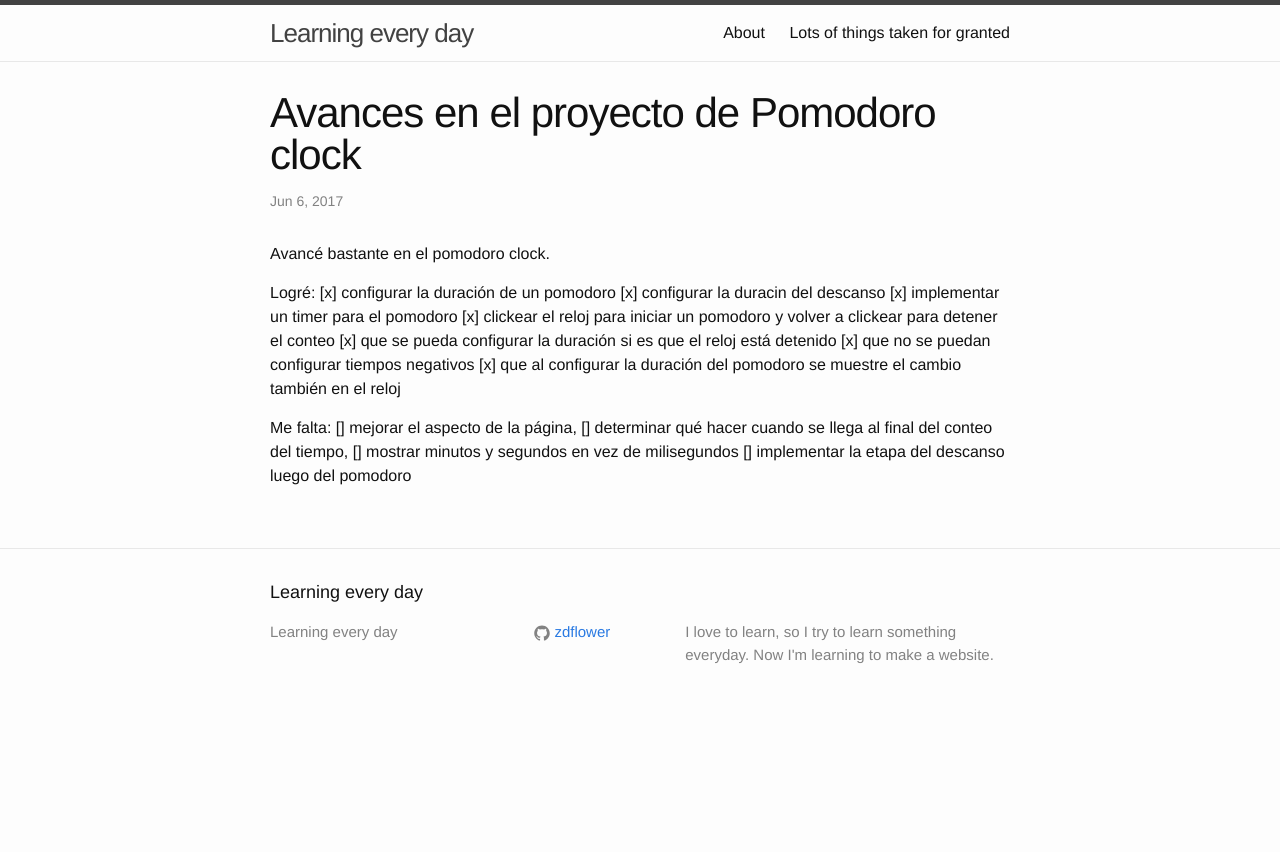
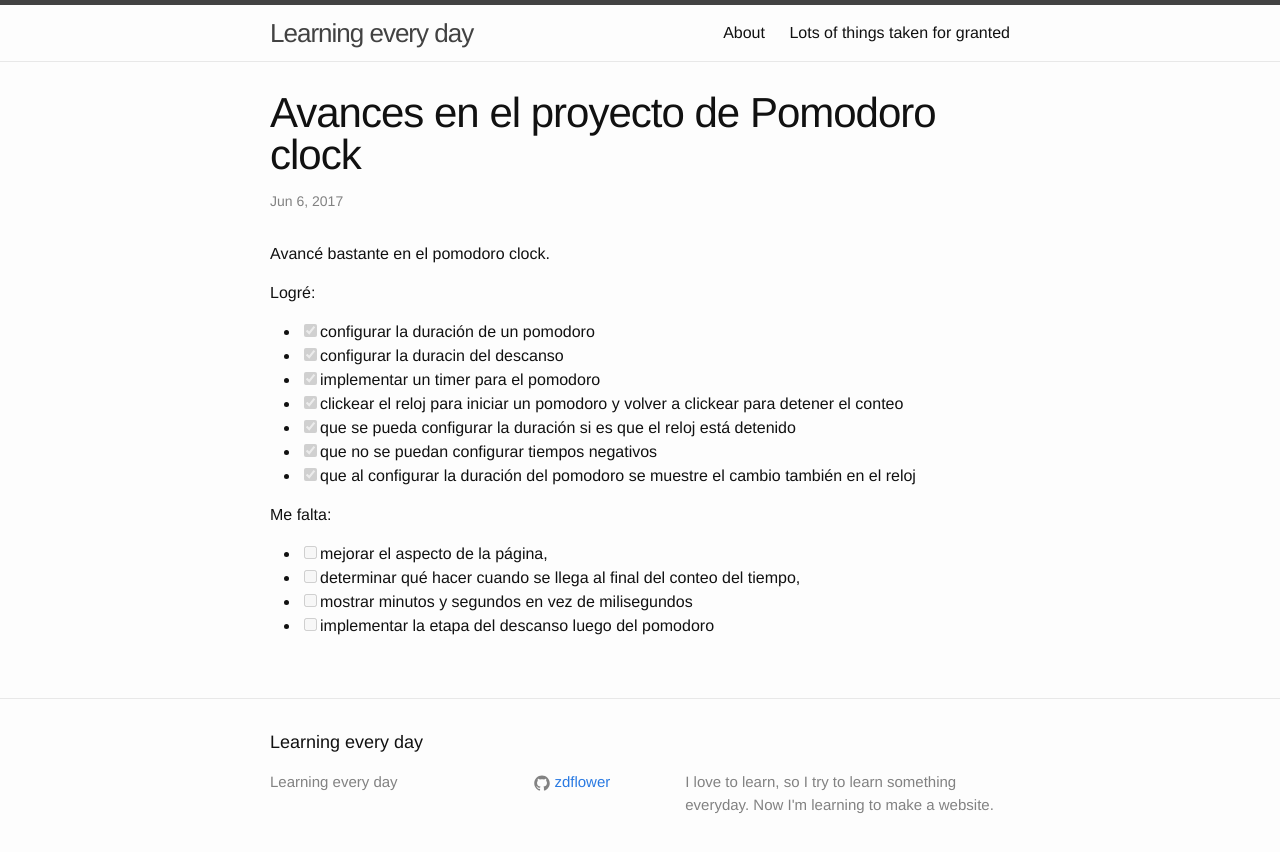
Before and after one commit to zdflower/zdflower.github.io, a Jekyll site: the page built from _posts/2017-06-06-Avances-en-el-proyecto-de-Pomodoro-clock.markdown, in a window 1280 px wide. Shown: the top 852 px of the page. Built offline with Jekyll 4.4.1, drawn with Linux system fonts in a browser that asks for light colours.

```diff
--- a/_posts/2017-06-06-Avances-en-el-proyecto-de-Pomodoro-clock.markdown
+++ b/_posts/2017-06-06-Avances-en-el-proyecto-de-Pomodoro-clock.markdown
@@ -6,16 +6,16 @@ date:   2017-06-06
 Avancé bastante en el pomodoro clock.
 
 Logré:
-[x] configurar la duración de un pomodoro
-[x] configurar la duracin del descanso
-[x] implementar un timer para el pomodoro
-[x] clickear el reloj para iniciar un pomodoro y volver a clickear para detener el conteo
-[x] que se pueda configurar la duración si es que el reloj está detenido
-[x] que no se puedan configurar tiempos negativos
-[x] que al configurar la duración del pomodoro se muestre el cambio también en el reloj
+* [x] configurar la duración de un pomodoro
+* [x] configurar la duracin del descanso
+* [x] implementar un timer para el pomodoro
+* [x] clickear el reloj para iniciar un pomodoro y volver a clickear para detener el conteo
+* [x] que se pueda configurar la duración si es que el reloj está detenido
+* [x] que no se puedan configurar tiempos negativos
+* [x] que al configurar la duración del pomodoro se muestre el cambio también en el reloj
 
 Me falta:
-[] mejorar el aspecto de la página,
-[] determinar qué hacer cuando se llega al final del conteo del tiempo,
-[] mostrar minutos y segundos en vez de milisegundos
-[] implementar la etapa del descanso luego del pomodoro
+* [ ] mejorar el aspecto de la página,
+* [ ] determinar qué hacer cuando se llega al final del conteo del tiempo,
+* [ ] mostrar minutos y segundos en vez de milisegundos
+* [ ] implementar la etapa del descanso luego del pomodoro
```
